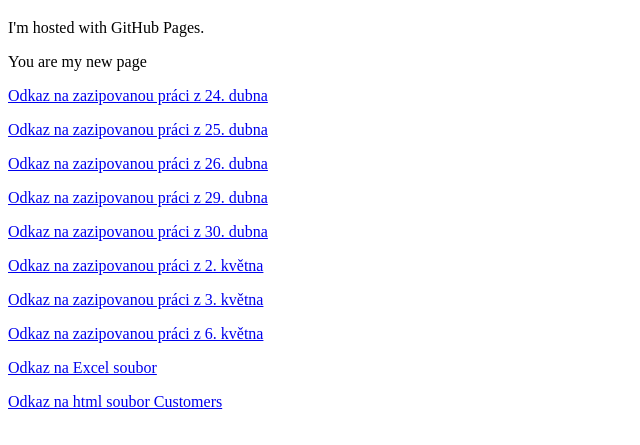
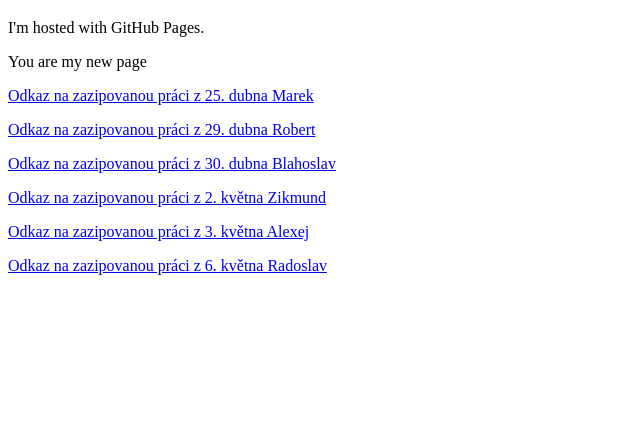
Before and after one commit to bon-tom/bon-tom.github.io, a plain HTML site: page index.html in a window 1280 px wide. Shown: the part 61-506 px from the top of the page, without its empty margins (0-640 px from the left). Drawn offline with Linux system fonts and the light colour scheme.

Commit message:
Update index.html

```diff
--- a/index.html
+++ b/index.html
@@ -4,16 +4,13 @@
 <h1>Hello World</h1>
 <p>I'm hosted with GitHub Pages.</p>
 <p>You are my new page</p>
-<p><a href="bon-tom.github.io/ACCOUNTSandACCOUNTSsepparated.xlsx">Odkaz na zazipovanou práci z 24. dubna  </a></p>
-<p><a href="bon-tom.github.io/ACCOUNTSandACCOUNTSsepparated.xlsx">Odkaz na zazipovanou práci z 25. dubna  </a></p>
-<p><a href="bon-tom.github.io/ACCOUNTSandACCOUNTSsepparated.xlsx">Odkaz na zazipovanou práci z 26. dubna  </a></p>
-<p><a href="bon-tom.github.io/ACCOUNTSandACCOUNTSsepparated.xlsx">Odkaz na zazipovanou práci z 29. dubna  </a></p>
+<p><a href="bon-tom.github.io/ACCOUNTSandACCOUNTSsepparated.xlsx">Odkaz na zazipovanou práci z 25. dubna Marek  </a></p>
+<p><a href="bon-tom.github.io/ACCOUNTSandACCOUNTSsepparated.xlsx">Odkaz na zazipovanou práci z 29. dubna Robert </a></p>
+<p><a href="bon-tom.github.io/ACCOUNTSandACCOUNTSsepparated.xlsx">Odkaz na zazipovanou práci z 30. dubna Blahoslav </a></p>
 
-<p><a href="bon-tom.github.io/ACCOUNTSandACCOUNTSsepparated.xlsx">Odkaz na zazipovanou práci z 30. dubna  </a></p>
-<p><a href="bon-tom.github.io/ACCOUNTSandACCOUNTSsepparated.xlsx">Odkaz na zazipovanou práci z 2. května  </a></p>
-<p><a href="bon-tom.github.io/ACCOUNTSandACCOUNTSsepparated.xlsx">Odkaz na zazipovanou práci z 3. května  </a></p>
-<p><a href="bon-tom.github.io/ACCOUNTSandACCOUNTSsepparated.xlsx">Odkaz na zazipovanou práci z 6. května   </a></p>
-<p><a href="bon-tom.github.io/ACCOUNTSandACCOUNTSsepparated.xlsx">Odkaz na Excel soubor </a></p>
-<p><a href="bon-tom.github.io/customers.html">Odkaz na html soubor Customers </a></p>
+  <p><a href="bon-tom.github.io/ACCOUNTSandACCOUNTSsepparated.xlsx">Odkaz na zazipovanou práci z 2. května Zikmund </a></p>
+<p><a href="bon-tom.github.io/ACCOUNTSandACCOUNTSsepparated.xlsx">Odkaz na zazipovanou práci z 3. května Alexej</a></p>
+<p><a href="bon-tom.github.io/ACCOUNTSandACCOUNTSsepparated.xlsx">Odkaz na zazipovanou práci z 6. května Radoslav  </a></p>
+
 </body>
 </html>
```
